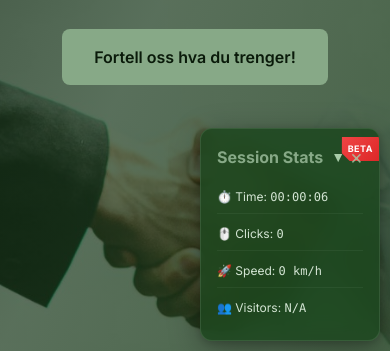
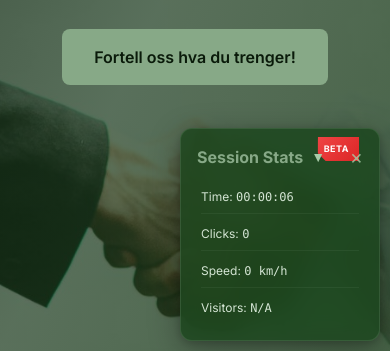
Before and after one commit to landeanalysis-commits/LandeAnalyse, a plain HTML site: page index.html in a window 390 px wide. Shown: the part 493-844 px from the top of the page. Drawn offline with nearby package versions, Linux system fonts and the light colour scheme.

Commit message:
Fix statcounter widget: improve integration, remove emojis, fix overlap

```diff
--- a/assets/css/styles.css
+++ b/assets/css/styles.css
@@ -122,7 +122,7 @@ html[lang="en"] .lang-en {
 .beta-ribbon {
     position: absolute;
     top: 8px;
-    right: -4px;
+    right: 24px;
     background: linear-gradient(135deg, #ef4444 0%, #dc2626 100%);
     color: white;
     padding: 2px 12px 2px 8px;
@@ -213,17 +213,82 @@ html[lang="en"] .lang-en {
     animation: fadeInUp 0.5s ease-out;
 }
 
+/* Improved responsive design */
+#session-widget {
+    position: fixed !important;
+    bottom: clamp(10px, 2vh, 20px) !important;
+    right: clamp(10px, 2vw, 20px) !important;
+    width: clamp(180px, 20vw, 240px) !important;
+    min-height: auto !important;
+    z-index: 9999 !important;
+    backdrop-filter: blur(12px) saturate(180%);
+    background: rgba(30, 70, 32, 0.85) !important;
+    border: 1px solid rgba(135, 169, 135, 0.2);
+    box-shadow: 0 8px 32px rgba(0, 0, 0, 0.3), 0 2px 8px rgba(0, 0, 0, 0.2);
+    transition: all 0.3s cubic-bezier(0.4, 0, 0.2, 1);
+    overflow: hidden;
+}
+
+#session-widget:hover {
+    box-shadow: 0 12px 48px rgba(0, 0, 0, 0.4), 0 4px 12px rgba(0, 0, 0, 0.25);
+    border-color: rgba(135, 169, 135, 0.3);
+}
+
+/* Better header layout with flexbox */
+.widget-header {
+    display: flex;
+    justify-content: space-between;
+    align-items: center;
+    margin-bottom: 12px;
+    position: relative;
+}
+
+.widget-title-section {
+    display: flex;
+    align-items: center;
+    gap: 8px;
+    min-width: 0;
+}
+
+.widget-controls {
+    display: flex;
+    align-items: center;
+    gap: 8px;
+    flex-shrink: 0;
+}
+
+/* Improved content area */
+.widget-content {
+    padding: 0 4px;
+}
+
+.widget-content .space-y-1 > * + * {
+    margin-top: 8px;
+}
+
+/* Better collapsed state */
+#session-widget.collapsed {
+    height: auto !important;
+    min-height: 48px !important;
+    padding: 12px 16px;
+}
+
+#session-widget.collapsed .widget-content {
+    display: none;
+}
+
 /* Mobile responsive adjustments */
 @media (max-width: 640px) {
     #session-widget {
-        position: fixed !important;
+        width: calc(100vw - 20px) !important;
+        max-width: 200px !important;
         bottom: 10px !important;
         right: 10px !important;
-        width: 180px !important;
         font-size: 12px !important;
     }
 
     .beta-ribbon {
+        right: 20px;
         font-size: 9px;
         padding: 2px 10px 2px 6px;
     }
--- a/assets/js/main.js
+++ b/assets/js/main.js
@@ -136,30 +136,32 @@ function initFloatingWidget() {
             <div class="beta-ribbon">Beta</div>
 
             <!-- Widget Header -->
-            <div class="flex justify-between items-center mb-3">
-                <div class="flex items-center gap-2">
+            <div class="widget-header">
+                <div class="widget-title-section">
                     <span class="font-bold text-base text-sage">Session Stats</span>
                     <button id="toggle-widget" class="widget-toggle text-earth-200 hover:text-white transition text-sm" title="Toggle widget">
                         ▼
                     </button>
                 </div>
-                <button id="close-widget" class="widget-close text-earth-200 hover:text-white text-xl leading-none" title="Close widget">&times;</button>
+                <div class="widget-controls">
+                    <button id="close-widget" class="widget-close text-earth-200 hover:text-white text-xl leading-none" title="Close widget">&times;</button>
+                </div>
             </div>
 
             <!-- Widget Content (collapsible) -->
             <div class="widget-content">
                 <div class="space-y-1">
                     <div id="session-time" class="widget-stat text-earth-100">
-                        ⏱️ Time: <span class="font-mono">00:00:00</span>
+                        Time: <span class="font-mono">00:00:00</span>
                     </div>
                     <div id="click-count" class="widget-stat text-earth-100">
-                        🖱️ Clicks: <span class="font-mono">0</span>
+                        Clicks: <span class="font-mono">0</span>
                     </div>
                     <div id="scroll-speed" class="widget-stat text-earth-100">
-                        🚀 Speed: <span class="font-mono">0 km/h</span>
+                        Speed: <span class="font-mono">0 km/h</span>
                     </div>
                     <div id="visitor-count" class="widget-stat text-earth-100 widget-loading">
-                        👥 Visitors: <span class="font-mono">Loading...</span>
+                        Visitors: <span class="font-mono">Loading...</span>
                     </div>
                 </div>
             </div>
@@ -314,25 +316,27 @@ function initFloatingWidget() {
         // ===============================================
         function integrateStatCounter() {
             try {
-                const statCounterEl = document.querySelector('.statcounter');
+                const statCounterEls = document.querySelectorAll('.statcounter');
                 const visitorDiv = document.getElementById('visitor-count');
 
-                if (statCounterEl && visitorDiv) {
+                if (statCounterEls.length > 0 && visitorDiv) {
                     // Remove loading animation
                     visitorDiv.classList.remove('widget-loading');
 
-                    // Style the StatCounter element
-                    statCounterEl.style.display = 'inline';
-                    statCounterEl.style.fontSize = 'inherit';
+                    // Clone the StatCounter element to avoid breaking original
+                    const statClone = statCounterEls[0].cloneNode(true);
+                    statClone.style.display = 'inline';
+                    statClone.style.fontSize = 'inherit';
 
                     // Update visitor count display
                     const visitorSpan = visitorDiv.querySelector('.font-mono');
                     if (visitorSpan) {
                         visitorSpan.innerHTML = '';
-                        visitorSpan.appendChild(statCounterEl);
+                        visitorSpan.appendChild(statClone);
                     }
 
                     console.log('Widget: StatCounter integrated successfully');
+                    return true;
                 } else if (visitorDiv) {
                     // StatCounter failed to load
                     visitorDiv.classList.remove('widget-loading');
@@ -340,6 +344,7 @@ function initFloatingWidget() {
                     if (visitorSpan) visitorSpan.textContent = 'N/A';
                     console.warn('Widget: StatCounter element not found');
                 }
+                return false;
             } catch (error) {
                 console.error('Widget: Error integrating StatCounter', error);
                 const visitorDiv = document.getElementById('visitor-count');
@@ -348,25 +353,29 @@ function initFloatingWidget() {
                     const visitorSpan = visitorDiv.querySelector('.font-mono');
                     if (visitorSpan) visitorSpan.textContent = 'Error';
                 }
+                return false;
             }
         }
 
-        // Try multiple times to integrate StatCounter (it loads asynchronously)
-        const maxAttempts = 5;
+        // Try multiple times to integrate StatCounter with exponential backoff
+        const maxAttempts = 10;
         let attempts = 0;
         const integrationInterval = setInterval(() => {
             attempts++;
-            const statCounterEl = document.querySelector('.statcounter');
-
-            if (statCounterEl) {
-                integrateStatCounter();
+            if (integrateStatCounter()) {
                 clearInterval(integrationInterval);
             } else if (attempts >= maxAttempts) {
                 console.warn('Widget: StatCounter integration failed after max attempts');
-                integrateStatCounter(); // Call anyway to show error state
+                // Show fallback
+                const visitorDiv = document.getElementById('visitor-count');
+                if (visitorDiv) {
+                    visitorDiv.classList.remove('widget-loading');
+                    const visitorSpan = visitorDiv.querySelector('.font-mono');
+                    if (visitorSpan) visitorSpan.textContent = 'N/A';
+                }
                 clearInterval(integrationInterval);
             }
-        }, 800);
+        }, Math.min(800 + (attempts * 200), 2000)); // Exponential backoff, max 2s
 
         // ===============================================
         // CLEANUP ON PAGE UNLOAD
```
